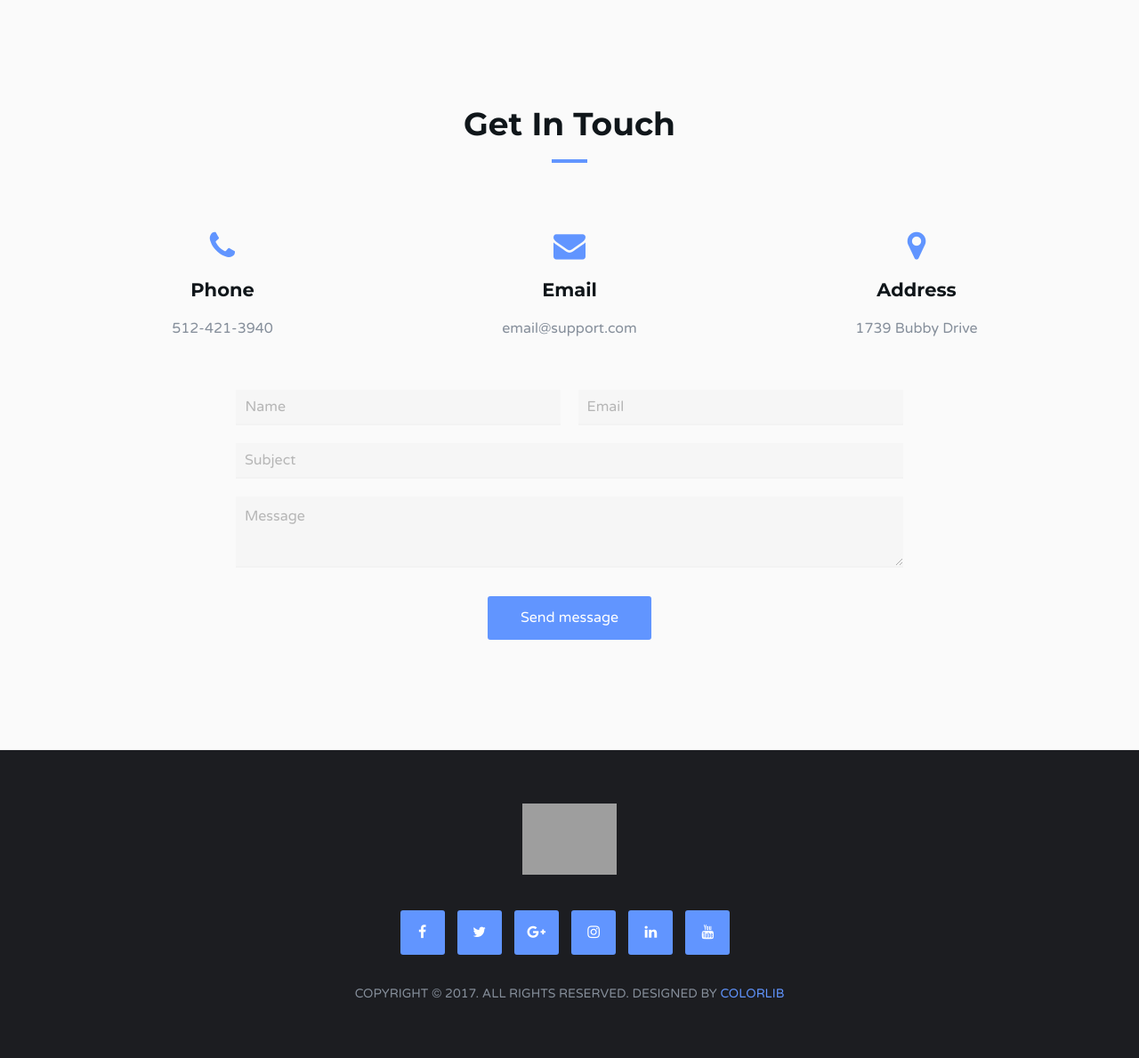
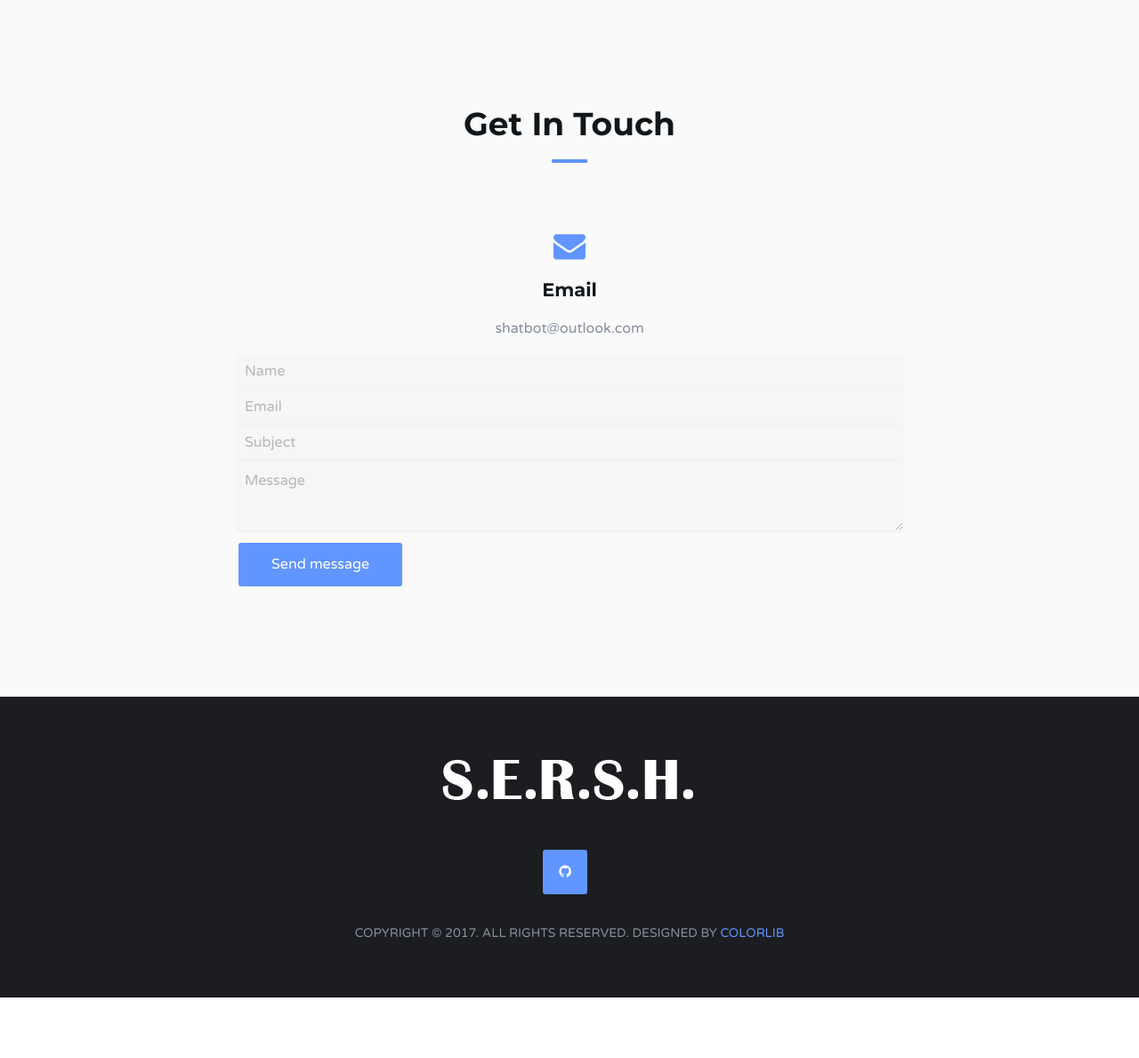
Before and after one commit to luisrausseo/S.E.R.S.H, a PHP site: page /website/index.php in a window 1280 px wide. Shown: the part 2761-3950 px from the top of the page at 89% size. After the commit the page ends 3882 px from the top, so only its background shows below. Run offline with PHP 8.4, Linux system fonts and the light colour scheme; data that the repository does not hold is empty; grey boxes are pictures that could not be loaded.

Commit message:
Updated index.php

```diff
--- a/website/index.php
+++ b/website/index.php
@@ -70,8 +70,8 @@ StartSession();
 					<!-- Logo -->
 					<div class="navbar-brand">
 						<a href="index.php">
-							<img class="logo" src="img/logo.png" alt="logo">
-							<img class="logo-alt" src="img/logo-alt.png" alt="logo">
+							<img class="logo" src="images/logo.png" alt="logo">
+							<img class="logo-alt" src="images/logo-alt.png" alt="logo">
 						</a>
 					</div>
 					<!-- /Logo -->
@@ -328,11 +328,7 @@ StartSession();
 
 				<!-- contact -->
 				<div class="col-sm-4">
-					<div class="contact">
-						<i class="fa fa-phone"></i>
-						<h3>Phone</h3>
-						<p>512-421-3940</p>
-					</div>
+
 				</div>
 				<!-- /contact -->
 
@@ -341,29 +337,25 @@ StartSession();
 					<div class="contact">
 						<i class="fa fa-envelope"></i>
 						<h3>Email</h3>
-						<p>email@support.com</p>
+						<p>shatbot@outlook.com</p>
 					</div>
 				</div>
 				<!-- /contact -->
 
 				<!-- contact -->
 				<div class="col-sm-4">
-					<div class="contact">
-						<i class="fa fa-map-marker"></i>
-						<h3>Address</h3>
-						<p>1739 Bubby Drive</p>
-					</div>
+
 				</div>
 				<!-- /contact -->
 
 				<!-- contact form -->
 				<div class="col-md-8 col-md-offset-2">
-					<form class="contact-form">
+					<form id="contact-form" role="form" action="https://formspree.io/shatbot@outlook.com" method="post">
 						<input type="text" class="input" placeholder="Name">
 						<input type="email" class="input" placeholder="Email">
 						<input type="text" class="input" placeholder="Subject">
 						<textarea class="input" placeholder="Message"></textarea>
-						<button class="main-btn">Send message</button>
+						<button type="submit" class="main-btn">Send message</button>
 					</form>
 				</div>
 				<!-- /contact form -->
@@ -391,18 +383,13 @@ StartSession();
 
 					<!-- footer logo -->
 					<div class="footer-logo">
-						<a href="index.php"><img src="img/logo-alt.png" alt="logo"></a>
+						<a href="index.php"><img src="images/logo-alt.png" alt="logo"></a>
 					</div>
 					<!-- /footer logo -->
 
 					<!-- footer follow -->
 					<ul class="footer-follow">
-						<li><a href="#"><i class="fa fa-facebook"></i></a></li>
-						<li><a href="#"><i class="fa fa-twitter"></i></a></li>
-						<li><a href="#"><i class="fa fa-google-plus"></i></a></li>
-						<li><a href="#"><i class="fa fa-instagram"></i></a></li>
-						<li><a href="#"><i class="fa fa-linkedin"></i></a></li>
-						<li><a href="#"><i class="fa fa-youtube"></i></a></li>
+						<li><a href="https://github.com/luisrausseo/S.E.R.S.H"><i class="fa fa-github"></i></a></li>
 					</ul>
 					<!-- /footer follow -->
 
```
Also changed, not shown: website/images/logo-alt.png (added), website/images/logo.png (added).
